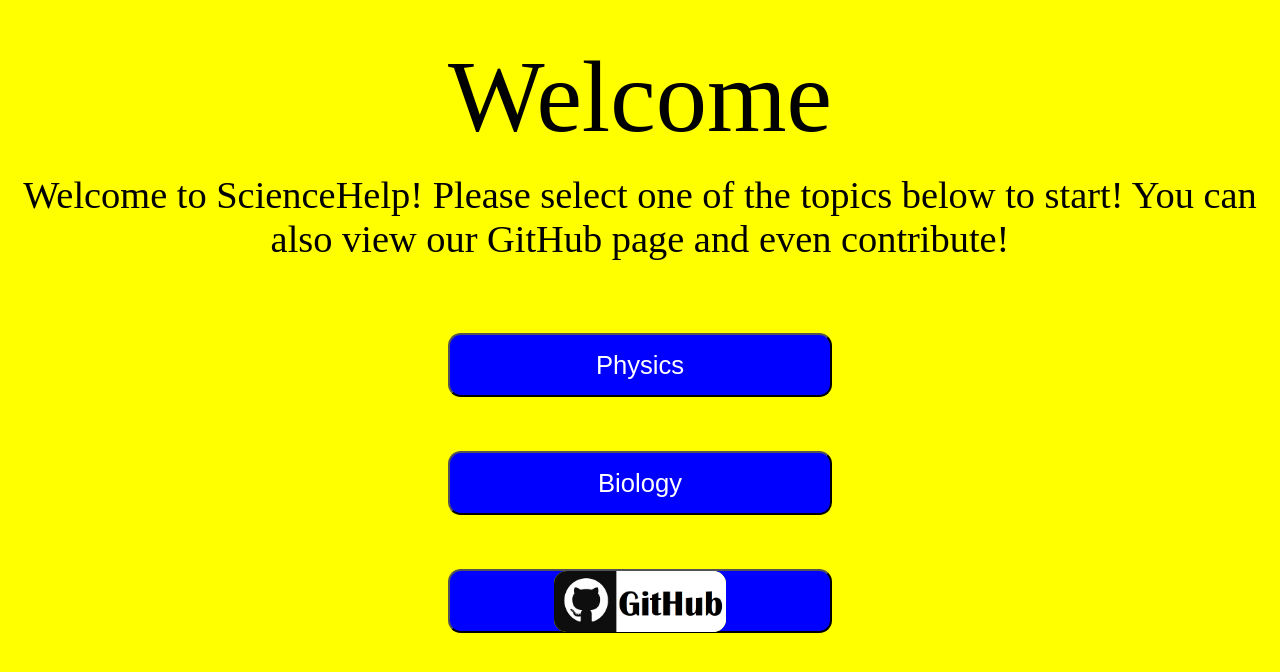
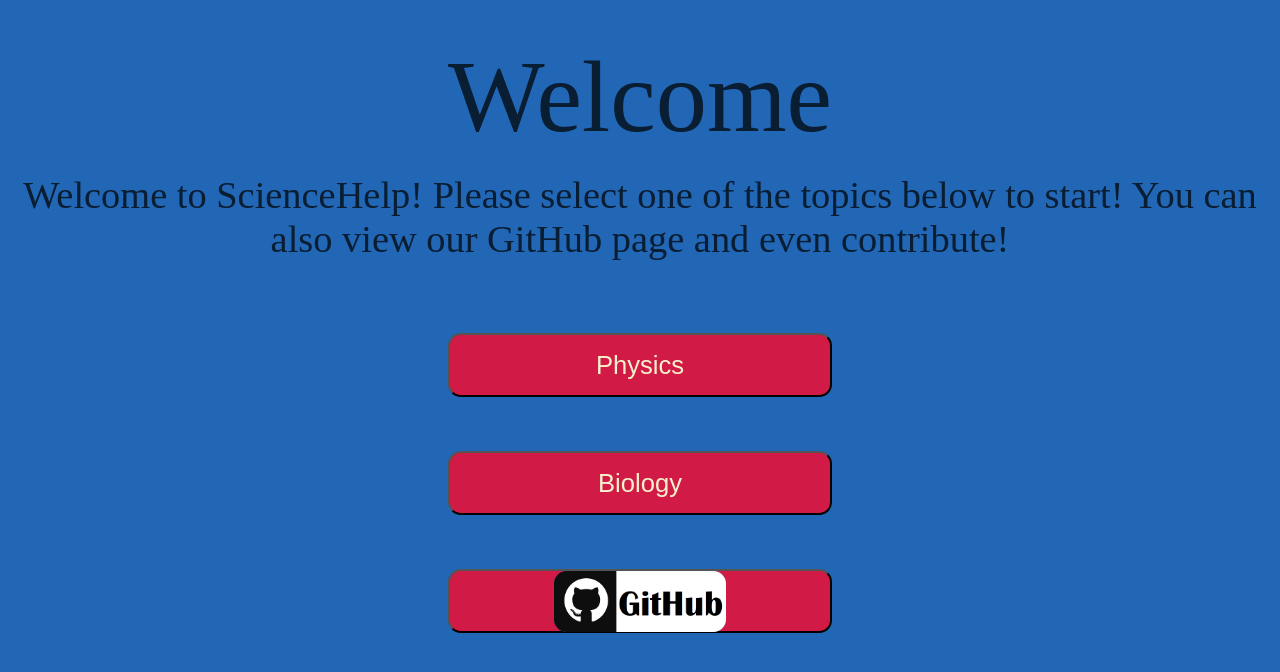
Before and after one commit to ScienceHelp/ScienceHelp.github.io, a PHP site: page / in a window 1280 px wide. Shown: the top 672 px of the page. Run offline with PHP 8.4, Linux system fonts and the light colour scheme.

Commit message:
style:  add navbar styling and edit color scheme

```diff
--- a/style.css
+++ b/style.css
@@ -3,7 +3,7 @@
     margin: 0;
     padding: 0;
     box-sizing: border-box;
-    background-color: yellow;
+    background-color: #2267B5;
 }
 .header{
     font-size: 8vw;
@@ -11,10 +11,12 @@
     margin-right: auto;
     padding-top: 3vw;
     text-align: center;
+    color: #091D33;
 }
 .page_desc{
     font-size: 3vw;
     text-align: center;
+    color: #091D33;
 }
 .center{
     display: flex;
@@ -23,13 +25,13 @@
     flex-direction: column;
 }
 /* #endregion */
-/* #region Btn_styling */
+/* #region btn_styling */
 .btn{
     width: 30vw;
     height: 5vw;
-    background-color: #0000ff;
+    background-color: #D11A45;
     font-size: 2vw;
-    color: white;
+    color: #F6F0CC;
     border-radius: 1vw;
 }
 .btn_img{
@@ -55,3 +57,8 @@
     background-color: yellow;
 }
 /* #endregion */
+/* #region navbar_styling */
+nav{
+    background-color: ;
+}
+/* #endregion */
```
